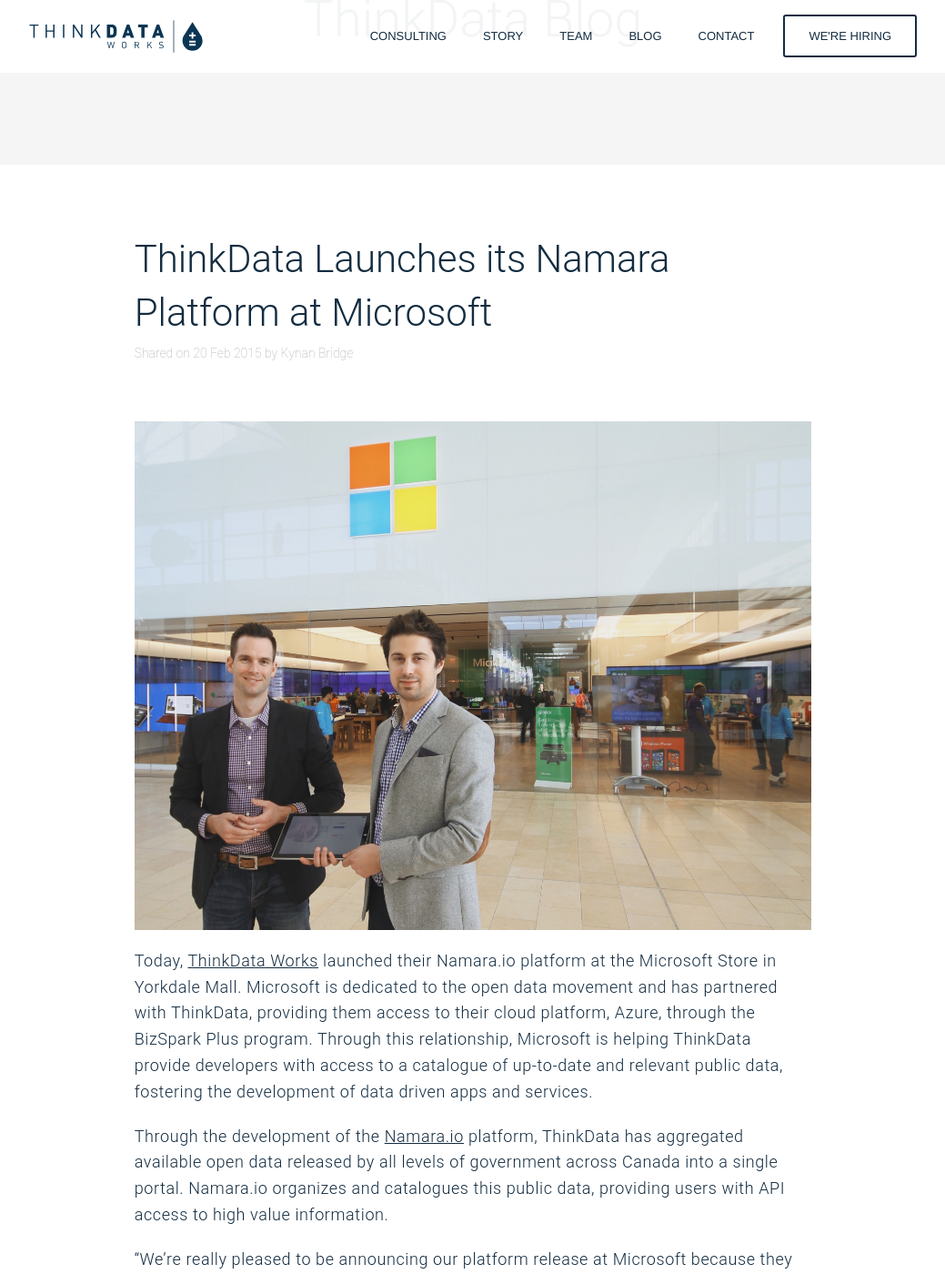
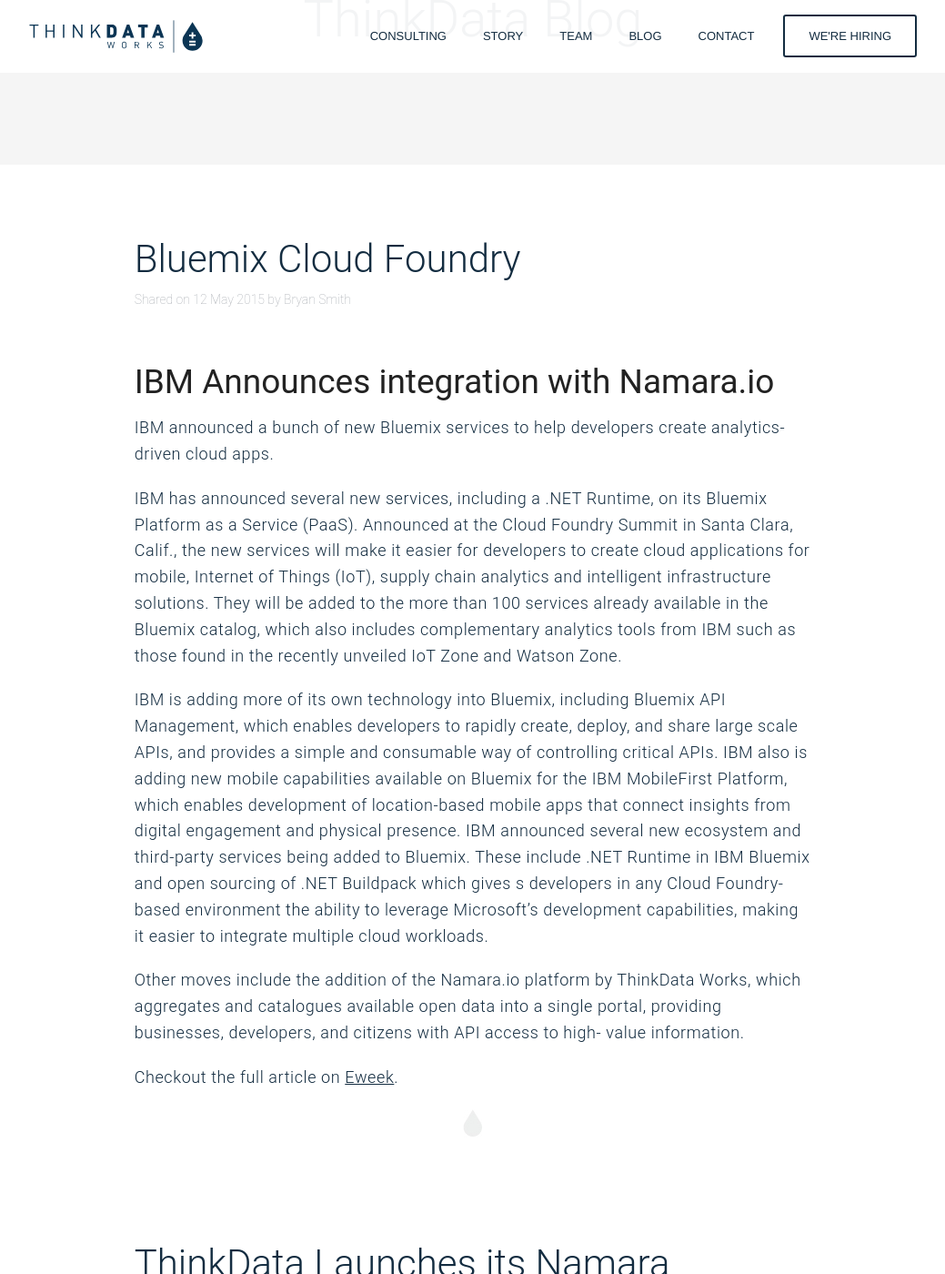
Before and after one commit to HuffMoody/thinkdataworks-blog, a Jekyll site: the page built from index.html, in a window 1280 px wide and 1400 px high, scrolled down 199 px. Shown: the whole window at 91% size, without its empty margins (120-1159 px from the left). Built offline with Jekyll 4.4.1, drawn with Linux system fonts in a browser that asks for light colours; nearby versions of some CDN libraries; Markdown is read by kramdown in place of the engine named in the settings; the list of posts is cut into pages by our own code; comment, search, counter and statistics services are not loaded.

Commit message:
Updated 2015-05-12-Bluemix-Cloud-Foundry.md

```diff
--- a/_posts/2015-05-12-Bluemix-Cloud-Foundry.md
+++ b/_posts/2015-05-12-Bluemix-Cloud-Foundry.md
@@ -1,6 +1,9 @@
 ---
-published: false
+published: true
+layout: blog_entry
+author: Bryan Smith
 ---
+
 
 ## IBM Announces integration with Namara.io
 
```
